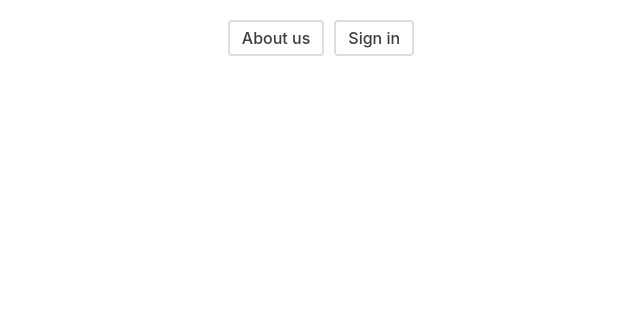
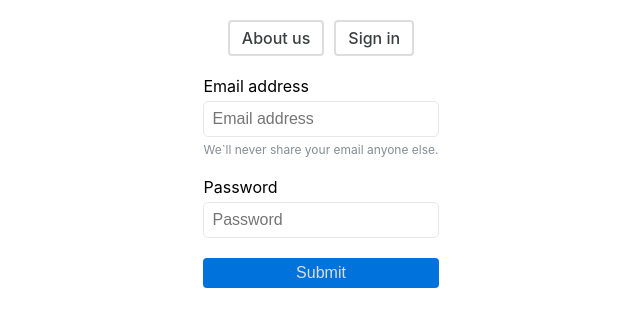
Before and after one commit to LenaRybinskova/Profile_page, a React (Vite) app: page /login in a window 1280 px wide. Shown: the top 326 px of the page, without its empty margins (319-959 px from the left). Built offline with nearby package versions, Linux system fonts and the light colour scheme.

Commit message:
SCRUM-3 add: SignIn form on page

```diff
--- a/src/app/store.ts
+++ b/src/app/store.ts
@@ -1,11 +1,13 @@
 import { configureStore, ThunkDispatch } from "@reduxjs/toolkit"
 import { GetAboutUsInfo, publicReducer } from "../features/publicPage/model/publicReducer"
 import { TypedUseSelectorHook, useDispatch, useSelector } from "react-redux"
+import { authReducer } from "../features/auth/model/authSlice"
 
 
 export const store = configureStore({
   reducer: {
-    public: publicReducer
+    public: publicReducer,
+    auth: authReducer,
   }
 })
 
--- a/src/common/components/Button/Button.module.scss
+++ b/src/common/components/Button/Button.module.scss
@@ -1,13 +1,11 @@
 .button {
-  display: flex;
-  align-items: center;
-  justify-content: center;
-
+  display: inline-block;
+  width: auto;
   padding: 6px 12px;
   border-radius: 4px;
-  border: 2px solid #dddddd;
-  background-color: transparent;
-
+  border: none;
+  background-color: #0072db;
+  color: #dddddd;
   font-weight: 500;
   font-size: 16px;
 
--- a/src/common/components/Header/Header.tsx
+++ b/src/common/components/Header/Header.tsx
@@ -1,22 +1,20 @@
 import styles from "./Header.module.scss"
 import { LinkCustom } from "../LinkCustom/index"
+import { useAppSelector } from "../../../app/store"
 
-type Props = {
-  auth?: boolean
-}
 
-export const Header = ({ auth = false }: Props) => {
+export const Header = () => {
 
-  // селектор аус
-
+  const isAuth = useAppSelector<string>((state) => state.auth.email)
 
   return (
     <header className={styles.containerHeader}>
       <nav className={styles.nav}>
         <ul className={styles.navList}>
           <LinkCustom to={"/"}>About us</LinkCustom>
-          <LinkCustom to={"/login"}>Sign in</LinkCustom>
-          {auth ? <LinkCustom to={"/profile"}>Profile</LinkCustom> : ""}
+          {isAuth
+            ? <><LinkCustom to={"/profile"}>Profile</LinkCustom> <LinkCustom to={"/login"}>Sign out</LinkCustom> </>
+            : <LinkCustom to={"/login"}>Sign in</LinkCustom>}
         </ul>
       </nav>
     </header>
--- a/src/common/components/Input/Input.module.scss
+++ b/src/common/components/Input/Input.module.scss
@@ -5,5 +5,22 @@
 }
 
 .label {
+  font-size: 16px;
+}
 
+.input {
+  font-size: 16px;
+  background: transparent;
+  border: 1px solid #e7e7e7;
+  border-radius: 5px;
+  padding: 8px;
+  margin: 0;
+  outline: none;
+  box-shadow: none;
+  color: #a5a5a5;
 }
+
+.terms {
+  font-size: 12px;
+  color: #858e94;
+}
--- a/src/common/components/Input/Input.tsx
+++ b/src/common/components/Input/Input.tsx
@@ -7,9 +7,11 @@ type Props = {
   control: any;
   label?: string;
   variant?: "email" | "password"
+  placeholder?: string;
+  className?:string
 };
 
-export const Input = ({ name, control, label, variant="email" }: Props) => {
+export const Input = ({ name, control, label, variant="email", className }: Props) => {
   const { field, fieldState: { error } } = useController({ name, control, defaultValue: "" })
 
   return (
@@ -19,8 +21,9 @@ export const Input = ({ name, control, label, variant="email" }: Props) => {
         {...field}
         id={name}
         placeholder={label}
+        className={styles.input}
       />
-      {variant === "email" ? <span>We`ll never share your email anyone else.</span>:""}
+      {variant === "email" ? <span className={styles.terms}>We`ll never share your email anyone else.</span>:""}
     </div>
   )
 }
--- a/src/features/auth/api/authApi.ts
+++ b/src/features/auth/api/authApi.ts
@@ -1,7 +1,7 @@
-import type { LoginArgs, Token } from "./authApi.types"
+import type { Login, Token } from "./authApi.types"
 
 export const authApi = {
-  login: (data: LoginArgs) =>
+  login: (data: Login) =>
     Promise.resolve({
       success: true,
       data: { token: "fb566635a66295da0c8ad3f467c32dcf" }
--- a/src/features/auth/api/authApi.types.ts
+++ b/src/features/auth/api/authApi.types.ts
@@ -1,4 +1,4 @@
-export type LoginArgs = {
+export type Login = {
   email: string
   password: string
 }
--- a/src/features/auth/model/authSlice.ts
+++ b/src/features/auth/model/authSlice.ts
@@ -1,9 +1,42 @@
-import { createSlice } from '@reduxjs/toolkit';
+import { authApi } from "../api/authApi"
+import type { Login } from "@/features/auth/api/authApi.types"
 
-const authSlice = createSlice({
-  name: 'auth',
-  initialState: {},
-  reducers: {},
-});
 
-export const authReducer = authSlice.reducer;
+const initialState = {
+  email: "",
+  password: ""
+}
+
+type AuthState = typeof initialState
+
+const SET_AUTH_DATA = "SET-AUTH-DATA"
+// TODO: any типизация
+export const authReducer = (state: AuthState = initialState, action: any): AuthState => {
+  switch (action.type) {
+    case SET_AUTH_DATA:
+      return { ...state, email: action.payload.email, password: action.payload.password }
+    default:
+      return state
+  }
+}
+export const setAuthAC = (data: Login) => {
+  return {
+    type: SET_AUTH_DATA,
+    payload: data
+  } as const
+}
+
+export type SetAuthAC = ReturnType<typeof setAuthAC>
+
+
+export const loginTC= (data: Login) => (dispatch: any) => {
+  return authApi.login(data)
+    .then((res) => {
+      if (res.success) {
+        dispatch(setAuthAC(data))
+      }
+    }).catch(() => {
+    throw new Error("Failed to fetch info")
+  })
+
+}
--- a/src/features/auth/ui/SignIn.module.scss
+++ b/src/features/auth/ui/SignIn.module.scss
@@ -0,0 +1,5 @@
+.loginContainer{
+  display: flex;
+  flex-direction: column;
+  gap: 20px
+}
--- a/src/features/auth/ui/SignIn.tsx
+++ b/src/features/auth/ui/SignIn.tsx
@@ -1,6 +1,45 @@
+import { SubmitHandler, useForm } from "react-hook-form"
+import { useNavigate } from "react-router-dom"
+import { Input } from "../../../common/components/Input/Input"
+import { Button } from "../../../common/components/Button/index"
+import styles from "./SignIn.module.scss"
+import { loginTC } from "../model/authSlice"
+import { useAppDispatch } from "../../../app/store"
+
+type FormValue = {
+  email: string
+  password: string
+}
+
+// TODO: валидация
+
 export const SignIn = () => {
+  const { register, handleSubmit, control, formState: { errors, isValid } } = useForm<FormValue>({ mode: "onBlur" })
+  const navigate = useNavigate()
+  const dispatch = useAppDispatch()
+
+  const onSubmit: SubmitHandler<FormValue> = (data: FormValue) => {
+    dispatch(loginTC(data)).then(() => {
+      navigate("/profile")
+    })
+  }
 
   return (
-    <div></div>
+    <form onSubmit={handleSubmit(onSubmit)} className={styles.loginContainer}>
+      <Input
+        name="email"
+        label="Email address"
+        placeholder="Enter email"
+        control={control}
+      />
+      <Input
+        name="password"
+        label="Password"
+        placeholder="Password"
+        control={control}
+        variant="password"
+      />
+      <Button type="submit">Submit</Button>
+    </form>
   )
 }
--- a/src/features/publicPage/model/publicReducer.ts
+++ b/src/features/publicPage/model/publicReducer.ts
@@ -1,6 +1,4 @@
 import { publicApi } from "../api/publicApi"
-import type { Reducer } from "@reduxjs/toolkit";
-
 
 
 const initialState = {
```
